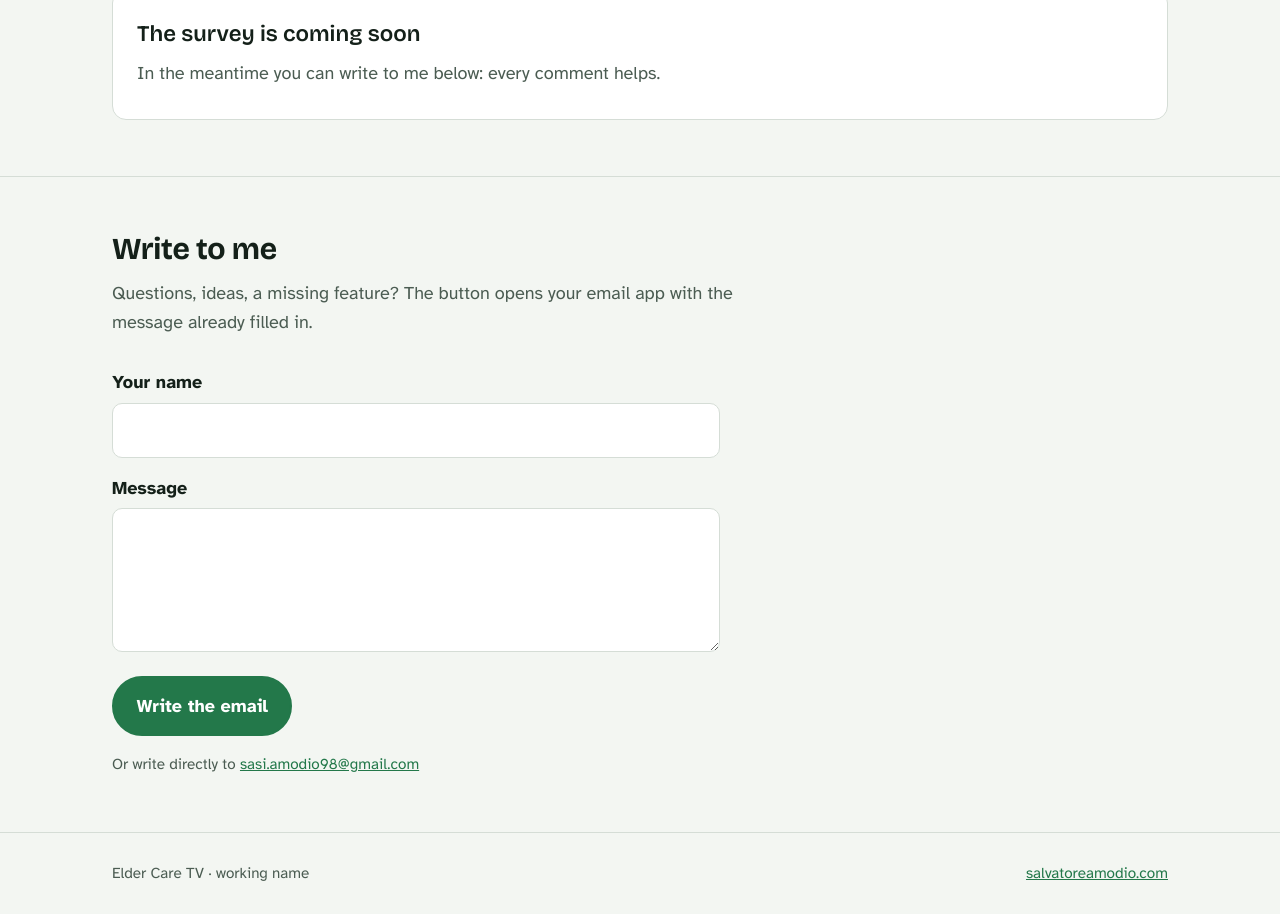
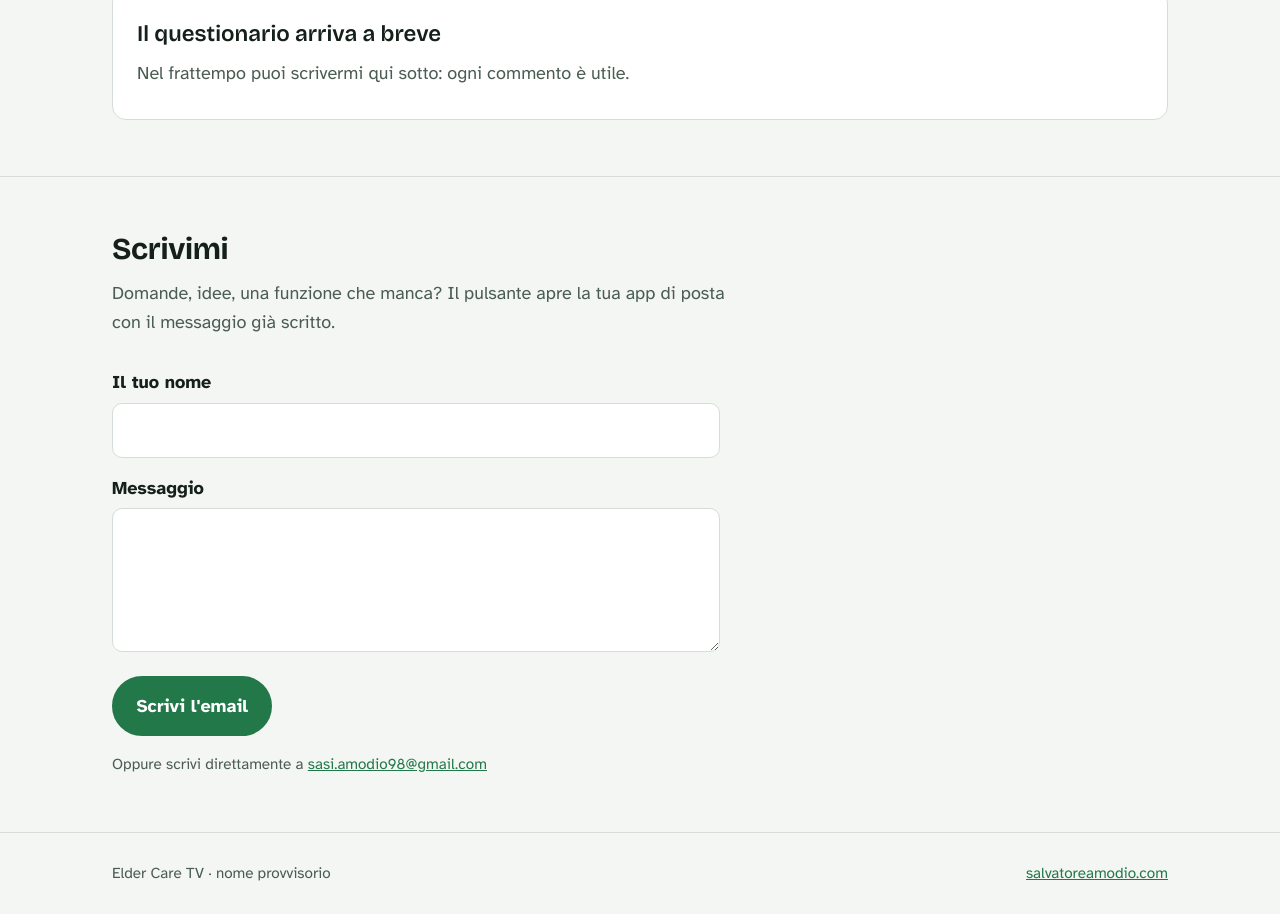
Before and after one commit to sasi-amodio/website, a plain HTML site: page eldercare-tv/survey/index.html in a window 1280 px wide. Shown: the part 427-1341 px from the top of the page. Drawn offline with nearby package versions, Linux system fonts and the light colour scheme.

Commit message:
Elder Care TV page: Italian by default
Co-Authored-By: Claude Opus 5.5 <noreply@anthropic.com>

```diff
--- a/eldercare-tv/ectv.js
+++ b/eldercare-tv/ectv.js
@@ -57,9 +57,7 @@ var ECTV_EMAIL = "sasi.amodio98@gmail.com";
 
   function start() {
     var lang = saved();
-    if (lang !== "it" && lang !== "en") {
-      lang = (navigator.language || "it").toLowerCase().indexOf("it") === 0 ? "it" : "en";
-    }
+    if (lang !== "it" && lang !== "en") lang = "it";  // Italian unless the visitor chose English
     document.querySelectorAll(".lang button").forEach(function (b) {
       b.addEventListener("click", function () { setLang(b.dataset.set); remember(b.dataset.set); });
     });
--- a/eldercare-tv/index.html
+++ b/eldercare-tv/index.html
@@ -303,6 +303,6 @@
   </div>
 </footer>
 
-<script src="ectv.js?v=4"></script>
+<script src="ectv.js?v=5"></script>
 </body>
 </html>
--- a/eldercare-tv/survey/index.html
+++ b/eldercare-tv/survey/index.html
@@ -89,6 +89,6 @@
   </div>
 </footer>
 
-<script src="../ectv.js?v=4"></script>
+<script src="../ectv.js?v=5"></script>
 </body>
 </html>
```
